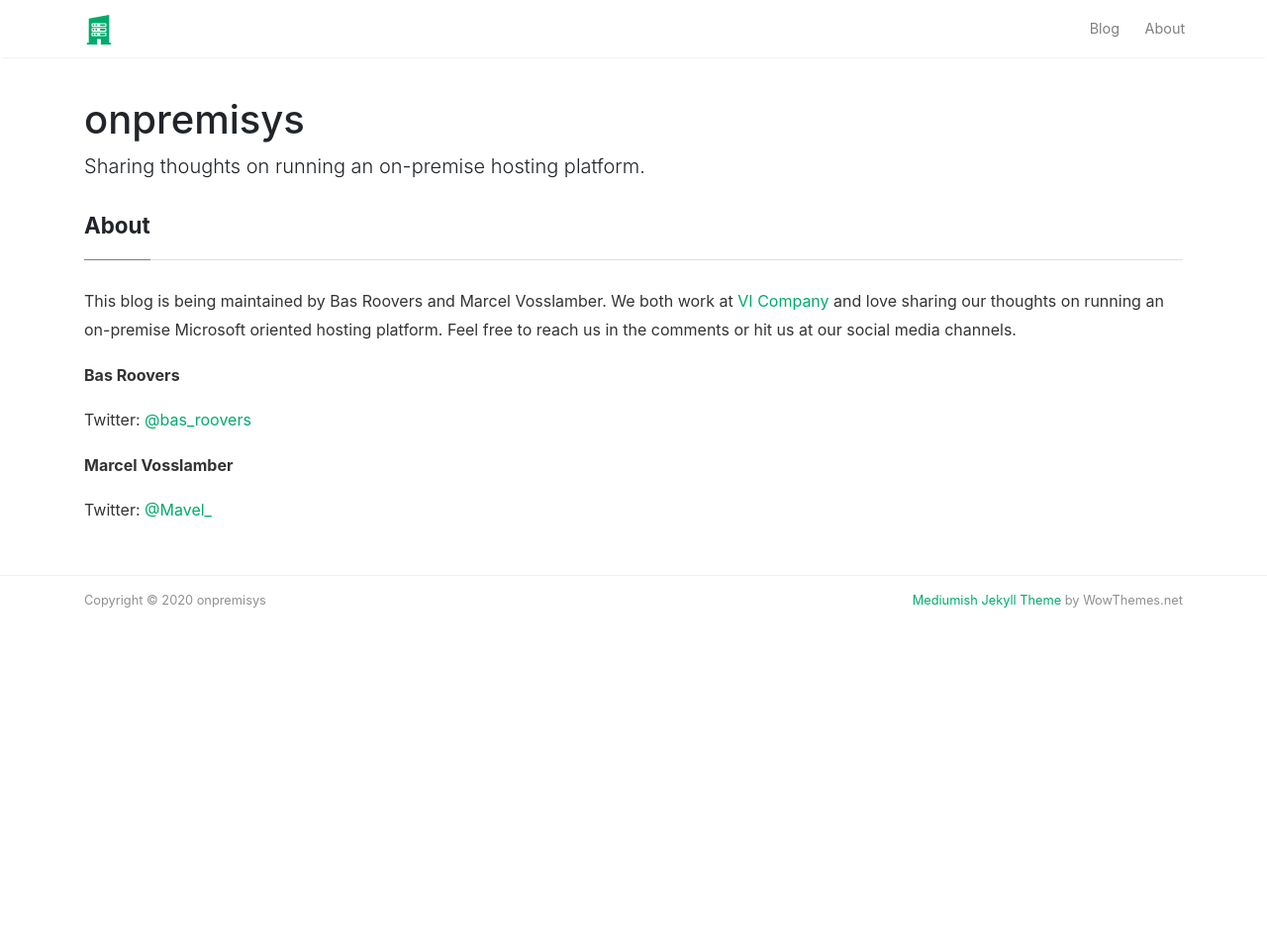
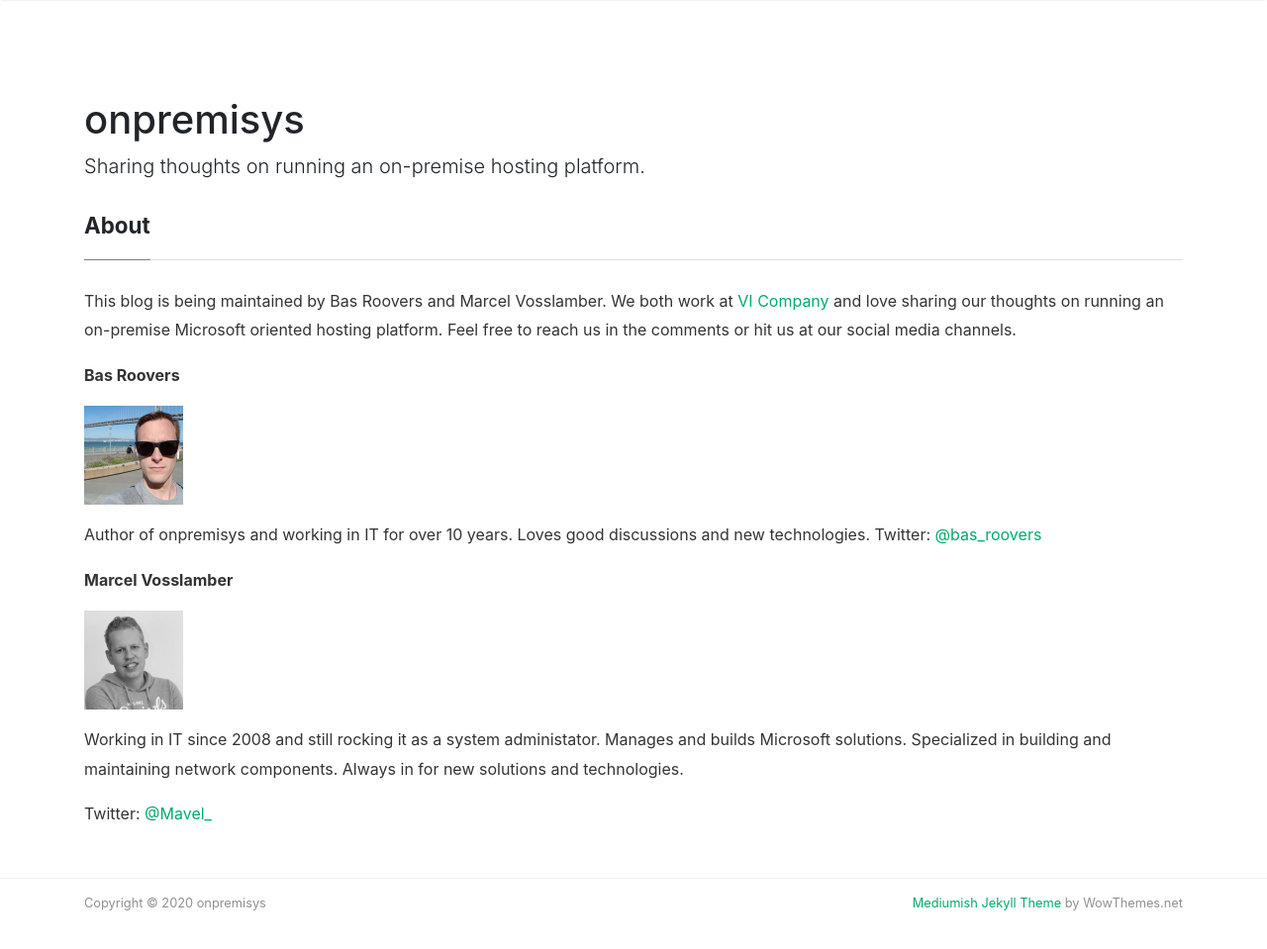
Before and after one commit to onpremisys/onpremisys.github.io, a Jekyll site: the page built from _pages/about.md, in a window 1280 px wide and 997 px high. Shown: the top 959 px of the window at 99% size. Built offline with Jekyll 4.4.1, drawn with Linux system fonts in a browser that asks for light colours; nearby versions of some CDN libraries.

Commit message:
Added avatars and descriptions to about page

```diff
--- a/_pages/about.md
+++ b/_pages/about.md
@@ -8,8 +8,15 @@ This blog is being maintained by Bas Roovers and Marcel Vosslamber. We both work
 
 **Bas Roovers**
 
+![](/assets/images/avatar-broovers.jpg){:height="100px" width="100px"}
+
+Author of onpremisys and working in IT for over 10 years. Loves good discussions and new technologies.
 Twitter: [@bas_roovers](https://twitter.com/bas_roovers)
 
 **Marcel Vosslamber**
 
+![](/assets/images/avatar-mvosslamber.jpg){:height="100px" width="100px"}
+
+Working in IT since 2008 and still rocking it as a system administator. Manages and builds Microsoft solutions. Specialized in building and maintaining network components. Always in for new solutions and technologies.
+
 Twitter: [@Mavel_](https://twitter.com/Mavel_)
```
